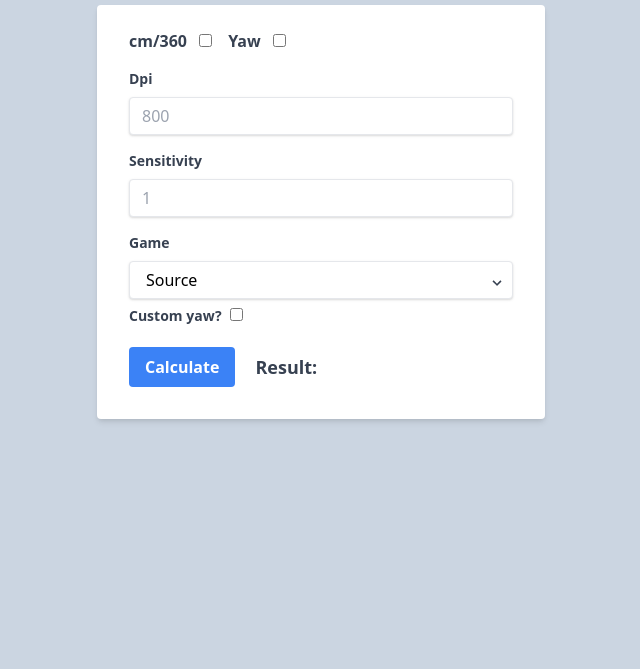
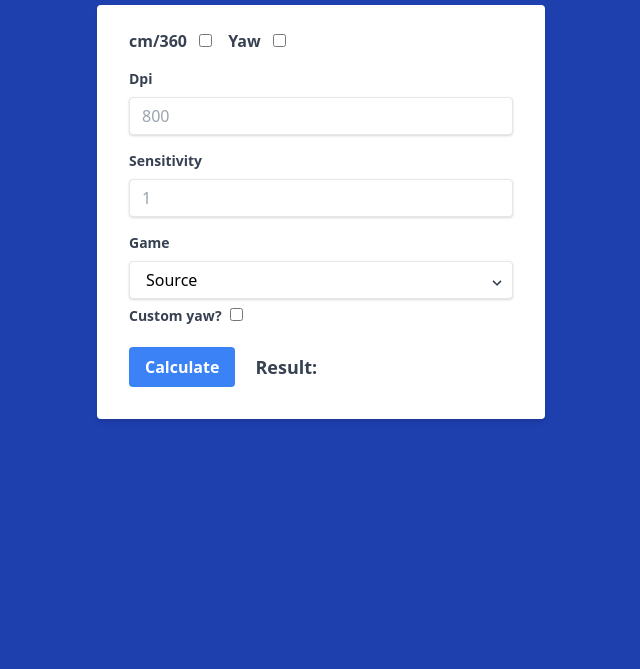
Before and after one commit to jarvilehto/juJuCalc, a plain HTML site: page index.html in a window 1280 px wide. Shown: the part 131-800 px from the top of the page, without its empty margins (319-959 px from the left). Drawn offline with nearby package versions, Linux system fonts and the light colour scheme.

Commit message:
changed background color

```diff
--- a/index.html
+++ b/index.html
@@ -16,7 +16,7 @@
       rel="stylesheet"
     />
   </head>
-  <body class="w-full h-full flex justify-center items-center flex-col">
+  <body class="bg-blue-800 h-full flex justify-center items-center flex-col">
     <div class="w-full max-w-md mt-10 min-w-md">
       <div id="header" class="bg-white shadow-md rounded p-5 mb-4">
         <h1 class="text-bold text-2xl">juJu.</h1>
```
